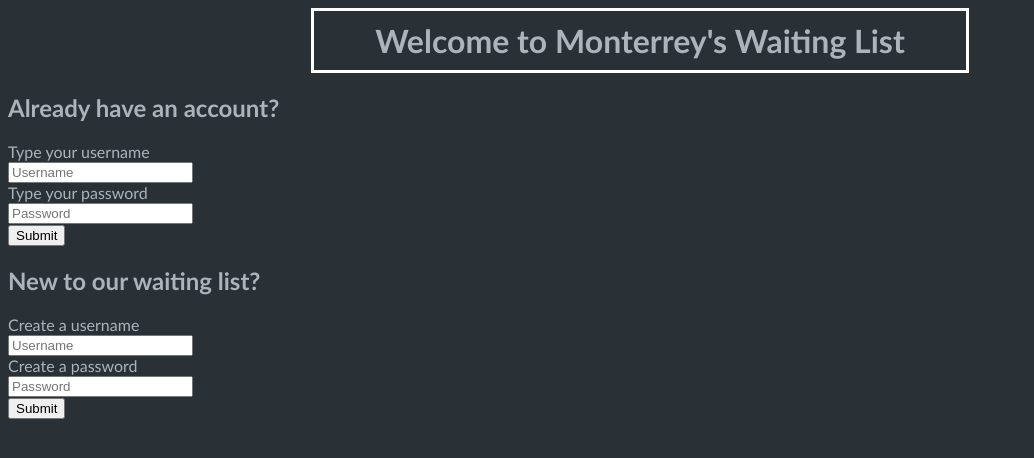
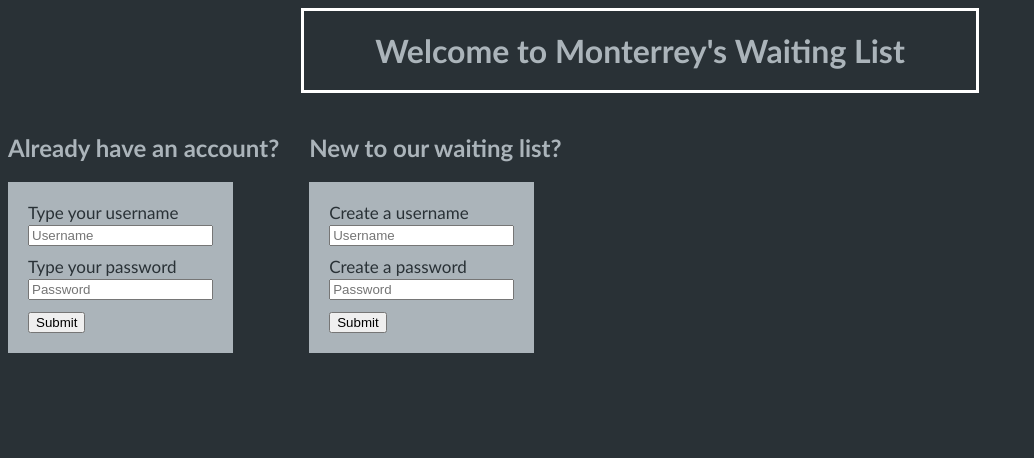
Before and after one commit to hannahgkeel/COMP426Final, a Django app: template templates/pages/index.html in a window 1280 px wide. Shown: the top 458 px of the page, without its empty margins (0-1034 px from the left). Run offline with Django 3.2, Linux system fonts and the light colour scheme; the template is opened without the code that fills it, so the values that code supplies are empty.

Commit message:
put forms beside eachother

```diff
--- a/myproject/static/css/style.css
+++ b/myproject/static/css/style.css
@@ -5,10 +5,29 @@ body {
     font-family: 'Trebuchet MS', 'Lucida Sans Unicode', 'Lucida Grande', 'Lucida Sans', Arial, sans-serif
 }
 
+h2 {
+    padding-top: 20px;
+}
+
+
 .center {
     margin: auto;
     width: 50%;
     border: 3px solid white;
-    padding: 10px;
+    padding: 20px;
     text-align: center;
+    position: left;
 }
+
+.form {
+    background-color: rgb(171, 180,186);
+    color:  rgb(41, 49, 54);
+    text-align: left;
+    font-size: 17px;
+    padding: 20px;
+    display: inline-block;
+}
+
+.padding {
+    padding-bottom: 10px;
+}
--- a/templates/pages/index.html
+++ b/templates/pages/index.html
@@ -2,16 +2,21 @@
 {% block content %}
 <body>
 <h1 class="center">Welcome to Monterrey's Waiting List</h1>
-    <h2>Already have an account?</h2>
+<div style="float:left; padding-right:30px;">
+<h2>Already have an account?</h2>
+<form class="form">
     <div class="field">
-        <form action="action_page.php">
+            <div class="padding">
             <label class="label">Type your username</label>
             <div class="control">
             <input class="input" type="text" placeholder="Username">
             </div>
+            </div>
+            <div class="padding">
             <label class="label">Type your password</label>
             <div class="control">
             <input class="input" type="text" placeholder="Password">
+            </div>
             </div>
             <div class="field is-grouped">
                 <div class="control">
@@ -20,16 +25,22 @@
               </div>
           </form>
         </div>
+    </div>
+    <div style="float:left;">
     <h2>New to our waiting list?</h2>
+    <form class="form">
     <div class="field">
-    <form action="action_page.php">
+        <div class="padding">
         <label class="label">Create a username</label>
         <div class="control">
         <input class="input" type="text" placeholder="Username">
         </div>
+        </div>
+        <div class="padding">
         <label class="label">Create a password</label>
         <div class="control">
         <input class="input" type="text" placeholder="Password">
+        </div>
         </div>
         <div class="field is-grouped">
             <div class="control">
@@ -38,5 +49,6 @@
           </div>
       </form>
     </div>
+</div>
 </body>
 {% endblock %}
```
